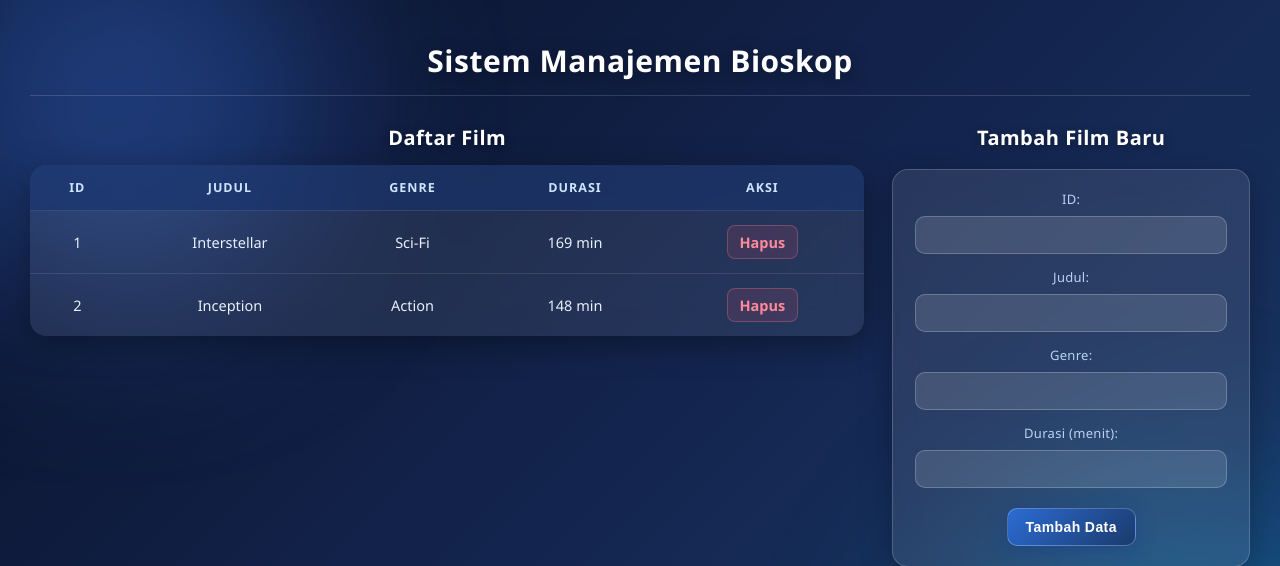
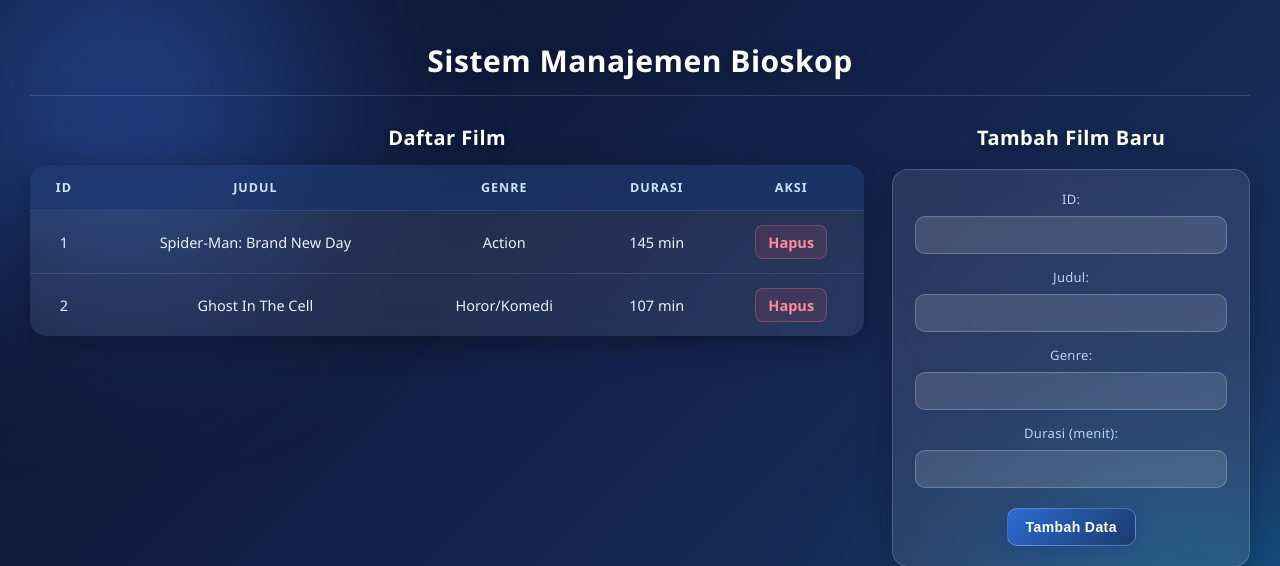
Before and after one commit to iamjarrrs/TP1DPBO2526C2, a PHP site: page / in a window 1280 px wide. Shown: the top 566 px of the page. Run offline with PHP 8.4, Linux system fonts and the light colour scheme.

Commit message:
Add dokumentasi

```diff
--- a/php/index.php
+++ b/php/index.php
@@ -5,8 +5,8 @@ session_start();
 // Inisialisasi data dummy ke dalam session jika belum ada
 if (!isset($_SESSION['daftarFilm'])) {
     $_SESSION['daftarFilm'] = [
-        new Film(1, "Interstellar", "Sci-Fi", "169"),
-        new Film(2, "Inception", "Action", "148")
+        new Film(1, "Spider-Man: Brand New Day", "Action", "145"),
+        new Film(2, "Ghost In The Cell", "Horor/Komedi", "107")
     ];
 }
 
```
Also changed, not shown: Dokumentasi/C++/C++1.png (added), Dokumentasi/C++/C++2.png (added), Dokumentasi/C++/C++3.png (added), Dokumentasi/C++/C++4.png (added), Dokumentasi/Java/images1.png (added), Dokumentasi/Java/images2.png (added), Dokumentasi/Java/images3.png (added), Dokumentasi/Java/images4.png (added), Dokumentasi/Java/images5.png (added), Dokumentasi/Java/images6.png (added), Dokumentasi/PHP/PHP1.png (added), Dokumentasi/PHP/PHP2.png (added), Dokumentasi/PHP/PHP3.png (added), Dokumentasi/PHP/PHP4.png (added), 5 more files.
